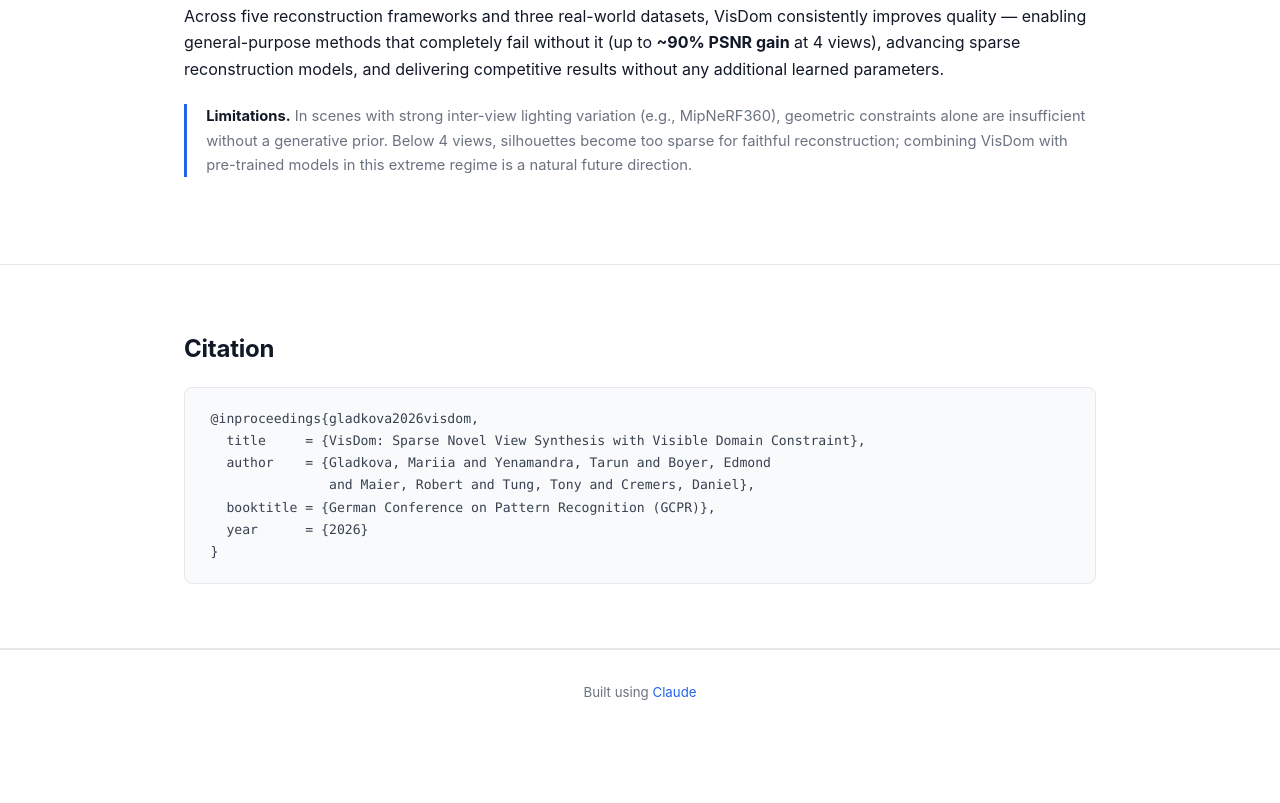
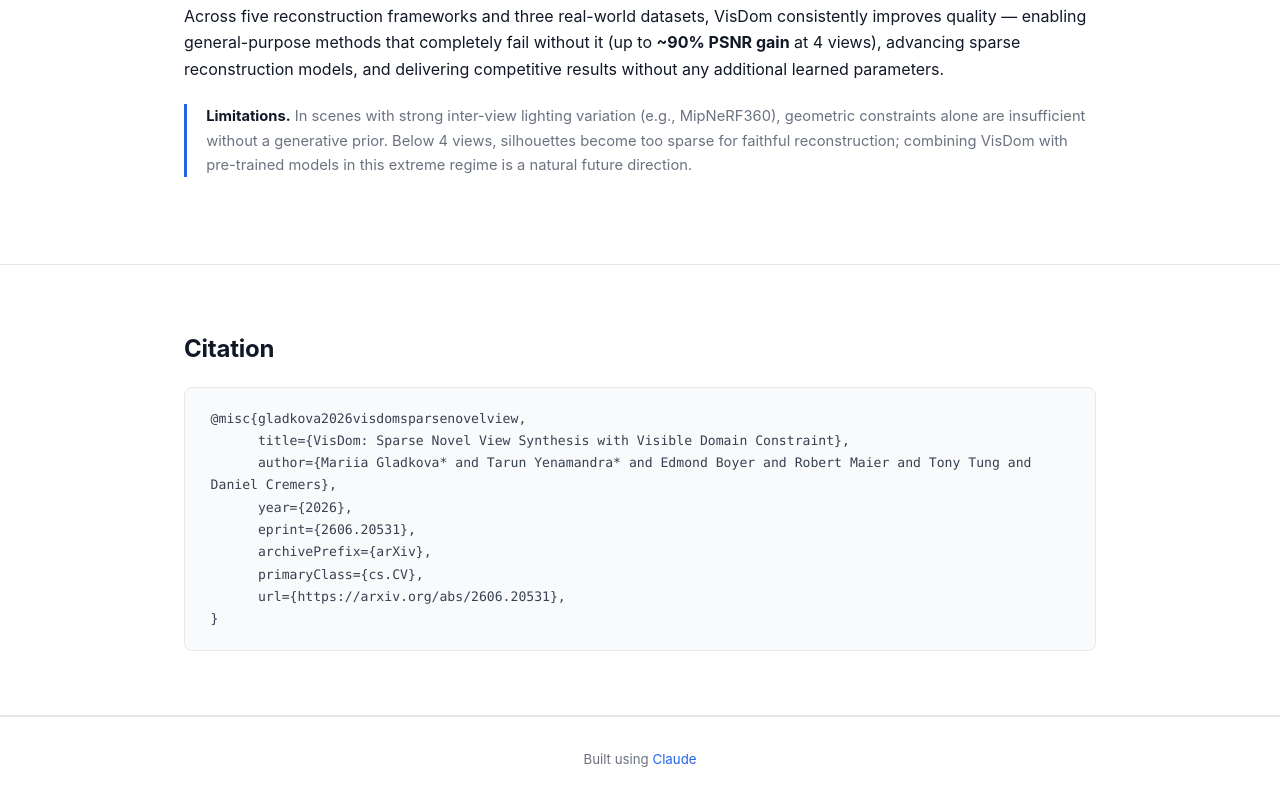
Before and after one commit to tarun738/visdom, a plain HTML site: page index.html in a window 1280 px wide. Shown: the part 8002-8805 px from the top of the page. Before the commit the page ends 8738 px from the top, so only its background shows below. Drawn offline with Linux system fonts and the light colour scheme.

Commit message:
Update citation to arXiv BibTeX format

```diff
--- a/index.html
+++ b/index.html
@@ -1173,12 +1173,14 @@
 <section>
   <div class="container">
     <h2>Citation</h2>
-    <div class="citation-box">@inproceedings{gladkova2026visdom,
-  title     = {VisDom: Sparse Novel View Synthesis with Visible Domain Constraint},
-  author    = {Gladkova, Mariia and Yenamandra, Tarun and Boyer, Edmond
-               and Maier, Robert and Tung, Tony and Cremers, Daniel},
-  booktitle = {German Conference on Pattern Recognition (GCPR)},
-  year      = {2026}
+    <div class="citation-box">@misc{gladkova2026visdomsparsenovelview,
+      title={VisDom: Sparse Novel View Synthesis with Visible Domain Constraint},
+      author={Mariia Gladkova* and Tarun Yenamandra* and Edmond Boyer and Robert Maier and Tony Tung and Daniel Cremers},
+      year={2026},
+      eprint={2606.20531},
+      archivePrefix={arXiv},
+      primaryClass={cs.CV},
+      url={https://arxiv.org/abs/2606.20531},
 }</div>
   </div>
 </section>
```
